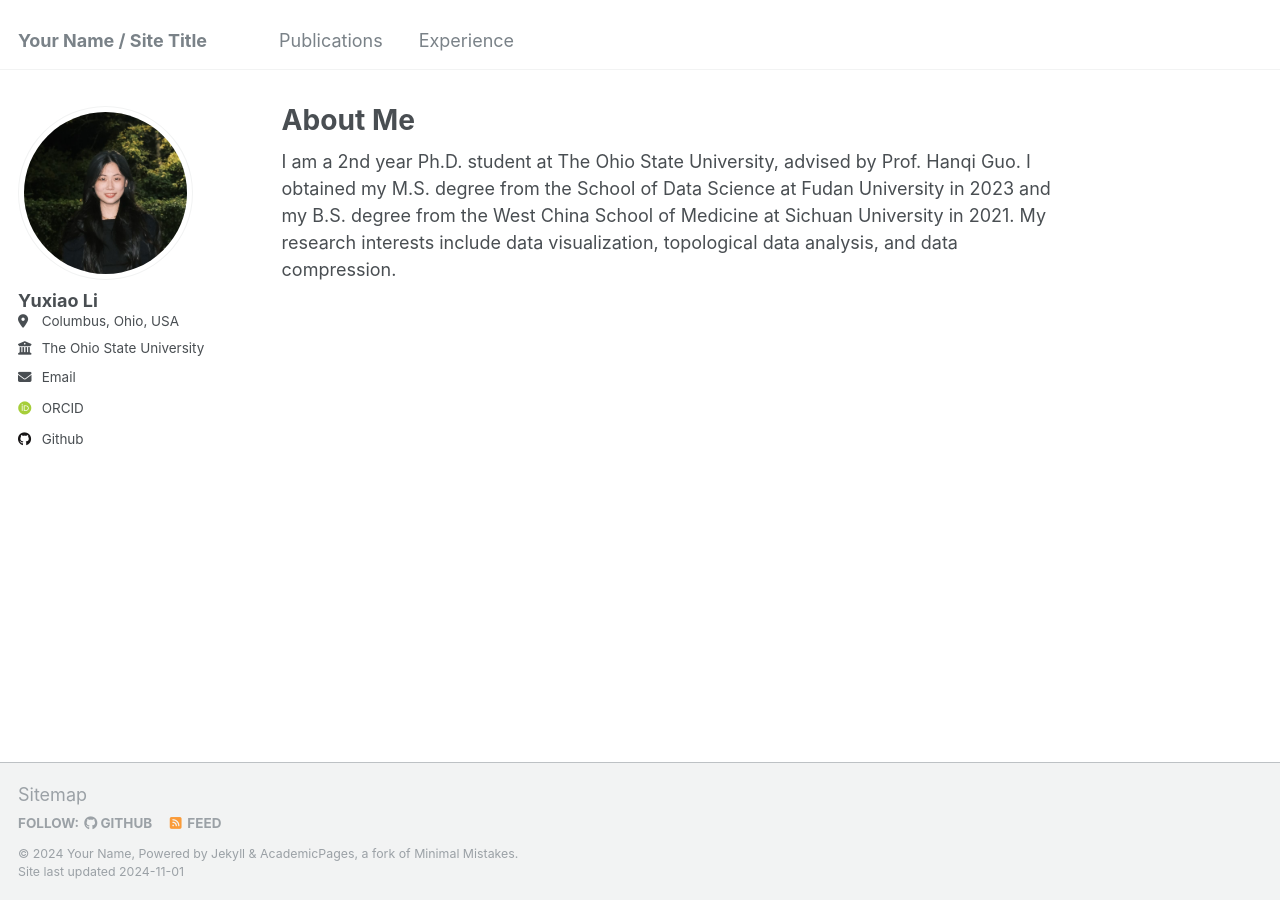
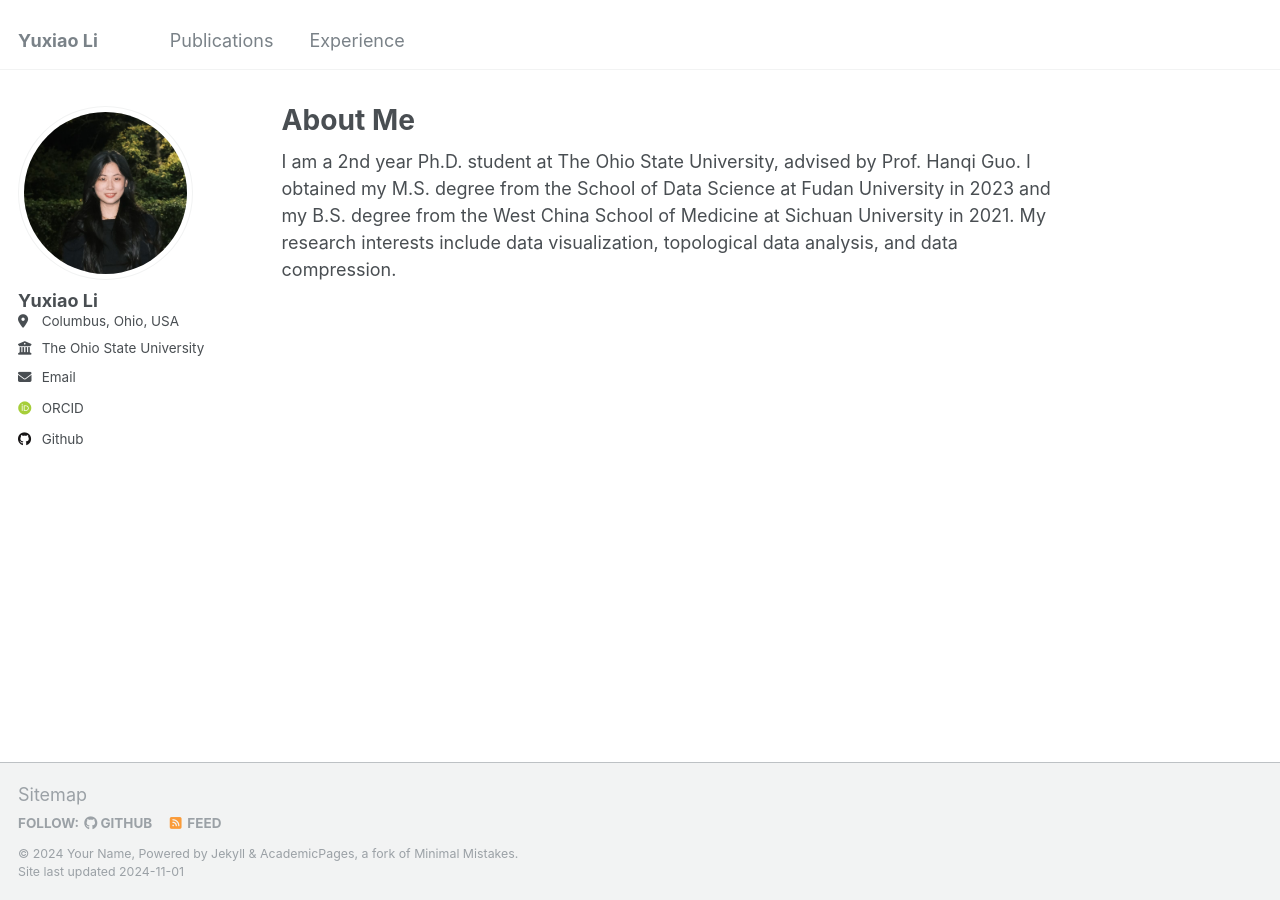
Before and after one commit to YuxiaoLi1234/YuxiaoLi1234.github.io, a Jekyll site: the page built from _pages/about.md, in a window 1280 px wide. Built offline with Jekyll 4.4.1, drawn with Linux system fonts in a browser that asks for light colours; some web fonts are replaced.

Commit message:
Update _config.yml

```diff
--- a/_config.yml
+++ b/_config.yml
@@ -8,7 +8,7 @@
 
 # Basic Site Settings
 locale                   : "en-US"
-title                    : "Your Name / Site Title"
+title                    : "Yuxiao Li"
 title_separator          : "-"
 name                     : &name "Your Name"
 description              : &description "personal description"
```
